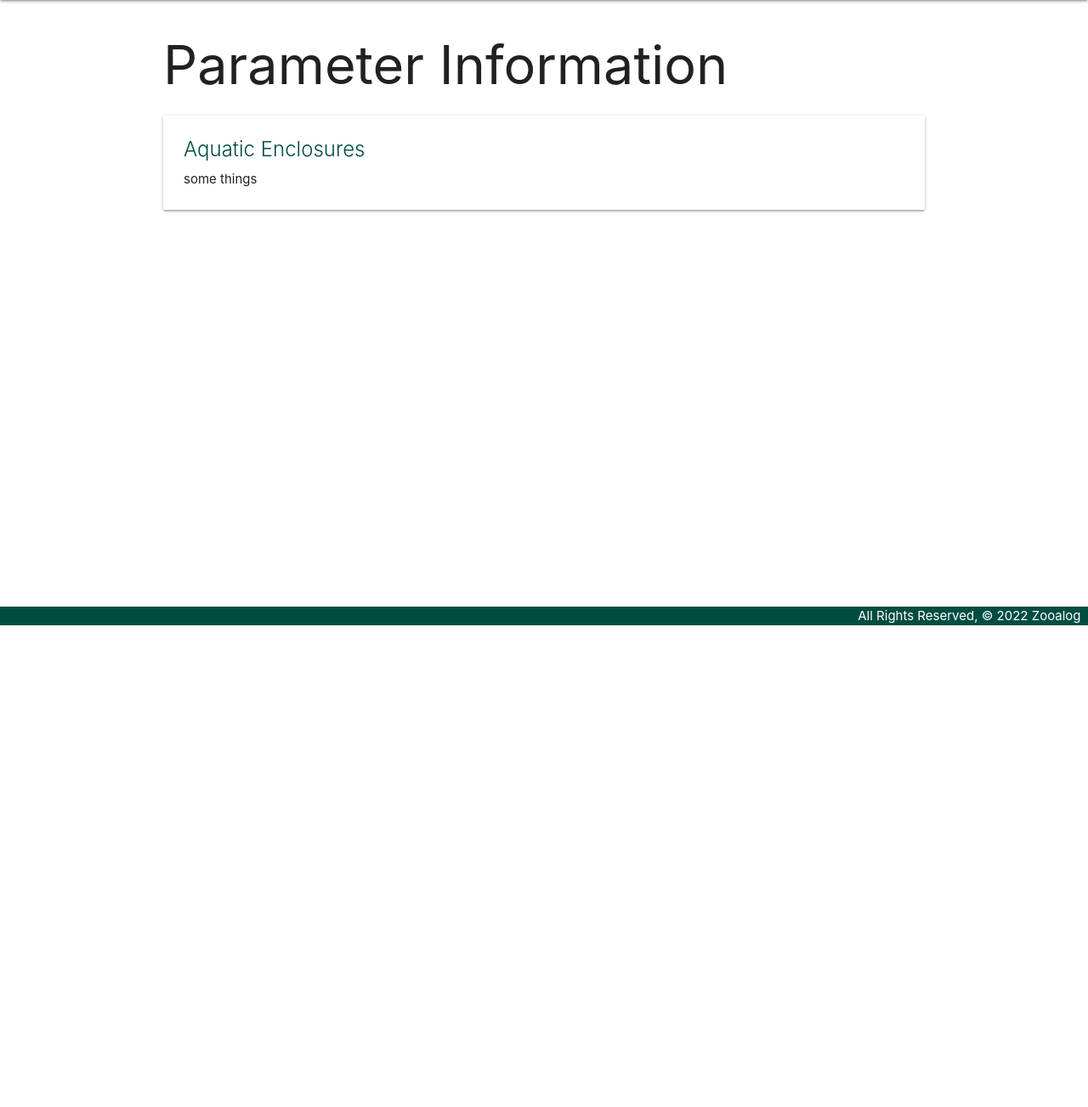
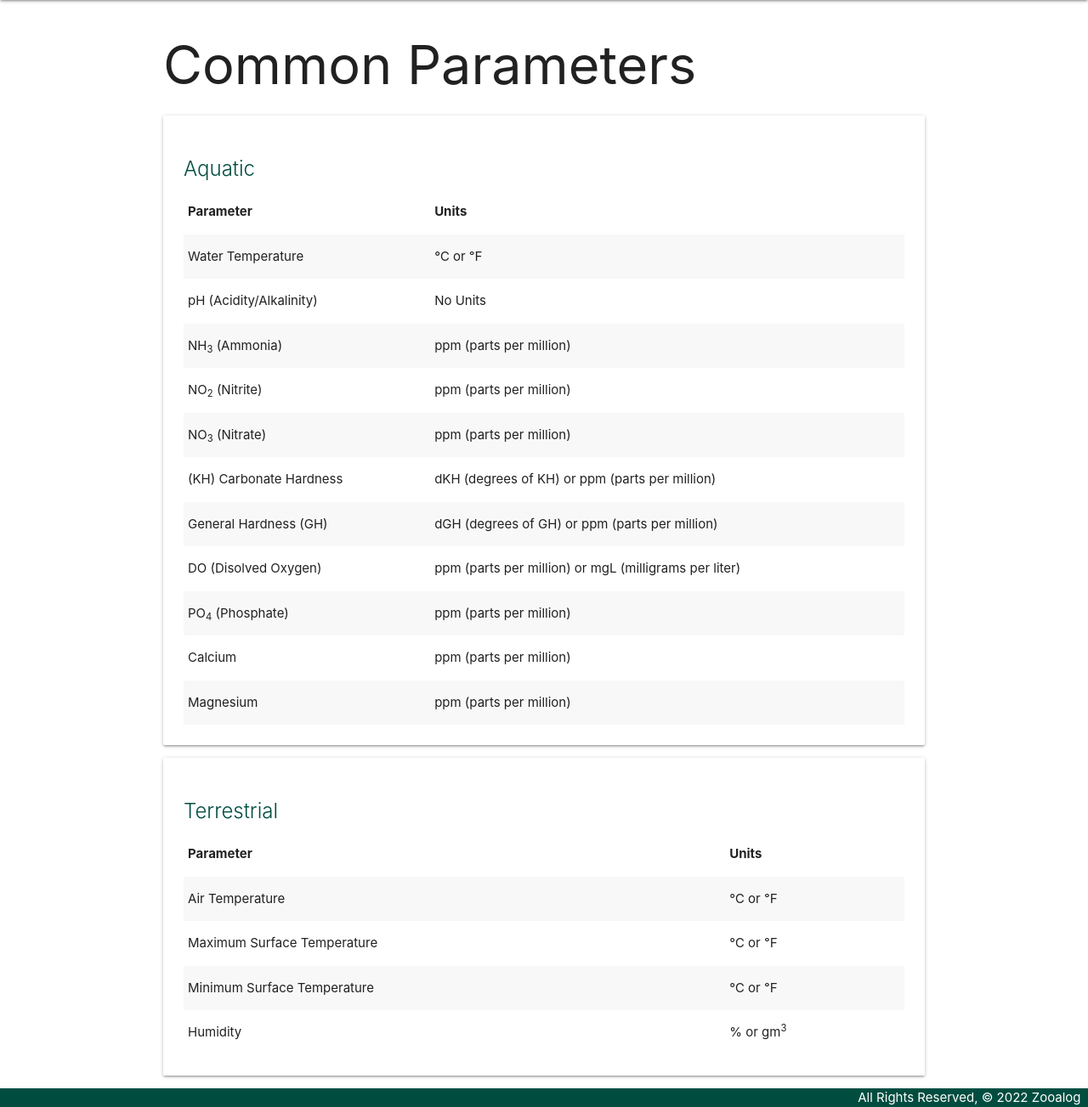
Before and after one commit to emilyaikens/Zooalog, a Django app: page /parameters/info in a window 1280 px wide. Shown: the part 64-1367 px from the top of the page at 85% size. Before the commit the page ends 800 px from the top, so only its background shows below. Run offline with Django 3.2, Linux system fonts and the light colour scheme.

Commit message:
add common parameters tables to parameters/info.html

```diff
--- a/main_app/templates/parameters/add_parameter.html
+++ b/main_app/templates/parameters/add_parameter.html
@@ -9,7 +9,7 @@
     <div class="card">
         <div class="card-content teal-text text-darken-4">
             <span class="card-title">Need some inspiration?</span>
-            <p>Here are some parameter measurements that are commonly logged</p>
+            <p>Click here to learn about parameter measurements that are commonly logged</p>
         </div>
     </div>
 </a>
--- a/main_app/templates/parameters/info.html
+++ b/main_app/templates/parameters/info.html
@@ -3,12 +3,97 @@
 {% extends 'base.html' %}
 {% block content %}
 
-<h1>Parameter Information</h1>
+<h1>Common Parameters</h1>
 
 <div class="card">
     <div class="card-content">
-        <span class="card-title teal-text text-darken-4">Aquatic Enclosures</span>
-        <p>some things</p>
+        <h4 class="card-title teal-text text-darken-4">Aquatic</h4>
+        <table class="striped">
+            <thead>
+                <tr>
+                    <th>Parameter</th>
+                    <th>Units</th>
+                </tr>
+            </thead>
+            <tbody>
+                <tr>
+                    <td>Water Temperature</td>
+                    <td>&#8451 or &#8457</td>
+                </tr>
+                <tr>
+                    <td>pH (Acidity/Alkalinity)</td>
+                    <td>No Units</td>
+                </tr>
+                <tr>
+                    <td>NH<sub>3</sub> (Ammonia)</td>
+                    <td>ppm (parts per million)</td>
+                </tr>
+                <tr>
+                    <td>NO<sub>2</sub> (Nitrite)</td>
+                    <td>ppm (parts per million)</td>
+                </tr>
+                <tr>
+                    <td>NO<sub>3</sub> (Nitrate)</td>
+                    <td>ppm (parts per million)</td>
+                </tr>
+                <tr>
+                    <td>(KH) Carbonate Hardness</td>
+                    <td>dKH (degrees of KH) or ppm (parts per million)</td>
+                </tr>
+                <tr>
+                    <td>General Hardness (GH)</td>
+                    <td>dGH (degrees of GH) or ppm (parts per million)</td>
+                </tr>
+                <tr>
+                    <td>DO (Disolved Oxygen)</td>
+                    <td>ppm (parts per million) or mgL (milligrams per liter)</td>
+                </tr>
+                <tr>
+                    <td>PO<sub>4</sub> (Phosphate)</td>
+                    <td>ppm (parts per million)</td>
+                </tr>
+                <tr>
+                    <td>Calcium</td>
+                    <td>ppm (parts per million)</td>
+                </tr>
+                <tr>
+                    <td>Magnesium</td>
+                    <td>ppm (parts per million)</td>
+                </tr>
+            </tbody>
+        </table>
+    </div>
+</div>
+
+<div class="card">
+    <div class="card-content">
+        <h4 class="card-title teal-text text-darken-4">Terrestrial</h4>
+        <table class="striped">
+            <thead>
+                <tr>
+                    <th>Parameter</th>
+                    <th>Units</th>
+                </tr>
+            </thead>
+            <tbody>
+                <tr>
+                    <td>Air Temperature</td>
+                    <td>&#8451 or &#8457</td>
+                </tr>
+                <tr>
+                    <td>Maximum Surface Temperature</td>
+                    <td>&#8451 or &#8457</td>
+                </tr>
+                <tr>
+                    <td>Minimum Surface Temperature</td>
+                    <td>&#8451 or &#8457</td>
+                </tr>
+                <tr>
+                    <td>Humidity</td>
+                    <td>% or gm<sup>3</sup></td>
+                </tr>
+            </tbody>
+        </table>
     </div>
 </div>
 
```
